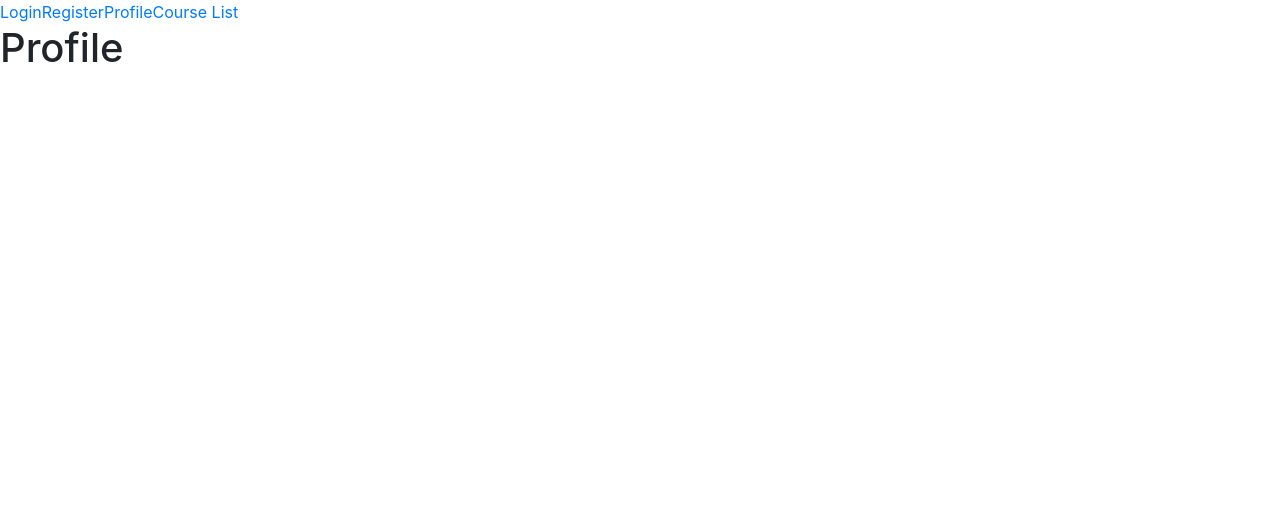
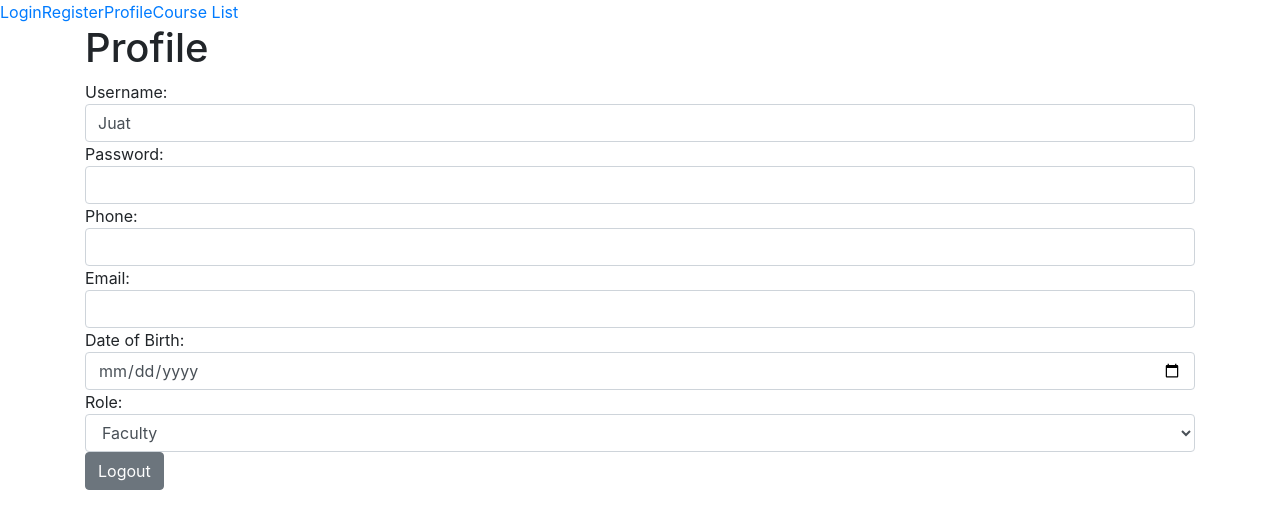
Before and after one commit to juatabot/lms-client-react, a React (Create React App) app: page /profile in a window 1280 px wide. Shown: the top 528 px of the page. Built offline with nearby package versions, Linux system fonts and the light colour scheme.

Commit message:
Add styling

```diff
--- a/src/components/CourseEditor.js
+++ b/src/components/CourseEditor.js
@@ -50,7 +50,7 @@ class CourseEditor extends React.Component {
 
   render() {
     return (
-      <div>
+      <div className="container">
         <div className="row">
           <div className="col-4">
             <ModuleList />
@@ -74,15 +74,14 @@ const propertyToDispatchMapper = (dispatch) => ({
       .findTopicsForLesson(lessonId)
       .then(topics => dispatch({
         type: "FIND_TOPICS_FOR_LESSON",
-        topics,
-        lessonId,
+        topics, topics,
       })),
   findLessonsForModule: moduleId => {
     lessonService.findLessonsForModule(moduleId)
       .then(lessons => dispatch({
         type: "FIND_LESSONS_FOR_MODULE",
-        lessons,
-        moduleId
+        lessons: lessons,
+        moduleId: moduleId
       }))
   },
   findModulesForCourse: courseId =>
--- a/src/components/CourseListComponent.js
+++ b/src/components/CourseListComponent.js
@@ -30,7 +30,7 @@ class CourseListComponent extends React.Component {
         }
       })
       )
-      .catch(error => {})
+      .catch(error => { })
   }
 
   deleteCourse = (course) => {
@@ -41,7 +41,7 @@ class CourseListComponent extends React.Component {
   }
 
   render() {
-    return(
+    return (
       <div className="container">
         <button
           onClick={this.createCourse}
@@ -52,7 +52,10 @@ class CourseListComponent extends React.Component {
         <table className="table">
           <thead>
             <tr>
-            <th>Title</th>
+              <th scope="col">Title</th>
+              <th scope="col">Owner</th>
+              <th scope="col">Last Modified</th>
+              <th scope="col">Actions</th>
             </tr>
           </thead>
           <tbody>
@@ -61,7 +64,7 @@ class CourseListComponent extends React.Component {
                 <CourseRowComponent
                   key={course._id}
                   deleteCourse={this.deleteCourse}
-                course={course}/>
+                  course={course} />
               )
             }
           </tbody>
--- a/src/components/Login.js
+++ b/src/components/Login.js
@@ -1,6 +1,57 @@
 import React from "react";
 
 export const Login = () =>
-  <div>
-    <h1>Login</h1>
+  <div class="container">
+
+    <h1>Sign In</h1>
+
+    <form>
+
+      <div class="form-group row">
+        <label for="username" class="col-sm-2 col-form-label">
+          <p>Username</p>
+        </label>
+        <div class="col-sm-10">
+          <input class="form-control wbdv-field wbdv-username" id="username" placeholder="Juat" />
+        </div>
+      </div>
+
+      <div class="form-group row">
+        <label for="password" class="col-sm-2 col-form-label">
+          Password
+    </label>
+        <div class="col-sm-10">
+          <input type="password" class="form-control wbdv-field wbdv-password" id="password" placeholder="123qwe#$%" />
+        </div>
+      </div>
+
+      <div class="form-group row">
+        <label for="" class="col-sm-2 col-form-label">
+
+        </label>
+        <div class="col-sm-10">
+          <a href="../profile/profile.template.client.html">
+            <button type="button" class="btn btn-primary wbdv-button wbdv-login">Sign in</button>
+          </a>
+
+          <button type="button" class="btn btn-secondary">Cancel</button>
+        </div>
+      </div>
+
+      <div class="form-group row">
+        <label for="" class="col-form-label">
+          <div class="extras">
+            <div class="col-12 wbdv-link wbdv-forgot-password">
+              <a href="#">Forgot Password?</a>
+            </div>
+
+            <br />
+
+            <div class="col-6 wbdv-link wbdv-register">
+              <a href="../register/register.template.client.html">Sign up</a>
+            </div>
+          </div>
+        </label>
+      </div>
+    </form>
   </div>
--- a/src/components/ModuleList.js
+++ b/src/components/ModuleList.js
@@ -16,12 +16,13 @@ const ModuleList = (
     deleteModule,
     createModule,
     updateModule }) =>
-  <div>
-    <h1>{course.title}</h1>
-    <ul>
+
+  <div className="card">
+    <ul className="list-group-flush">
+      <h1>{course.title}</h1>
       {
         modules.map(module =>
-          <li key={module._id}>
+          <li className="list-group-item" key={module._id}>
             <button
               className="btn btn-danger mr-1"
               onClick={() => deleteModule(module)}>
--- a/src/components/Profile.js
+++ b/src/components/Profile.js
@@ -1,6 +1,43 @@
 import React from "react";
 
 export const Profile = () =>
-  <div>
+  <div class="container">
     <h1>Profile</h1>
+    <div class="input-container">
+      <div class="wbdv-field wbdv-username">
+        <div class="field-name">Username: </div>
+        <input class="form-control" id="usernameFld" readonly value="Juat" />
+      </div>
+      <div class="wbdv-field wbdv-password">
+        <div class="field-name">Password: </div>
+        <input type="password" class="form-control" id="phoneFld" />
+      </div>
+      <div class="wbdv-field wbdv-phone">
+        <div class="field-name">Phone: </div>
+        <input class="form-control" id="phoneFld" />
+      </div>
+      <div class="wbdv-field wbdv-email">
+        <div class="field-name">Email: </div>
+        <input class="form-control" id="emailFld" type="email" />
+      </div>
+      <div class="wbdv-field wbdv-dob">
+        <div class="field-name">Date of Birth: </div>
+        <input class="form-control" id="dobFld" type="date" />
+      </div>
+      <div class="wbdv-field wbdv-role">
+        <div class="field-name">Role:</div>
+        <div class="dropdown">
+          <select id="roleFld" class="form-control">
+            <option value="FACULTY">Faculty</option>
+            <option value="STUDENT">Student</option>
+            <option value="ADMIN">Admin</option>
+          </select>
+        </div>
+      </div>
+    </div>
+    <div class="wbdv-button wbdv-update">
+      <a href="../index.html">
+        <button class="btn btn-secondary wbdv-button wbdv-logout" id="logoutBtn">Logout</button>
+      </a>
+    </div>
   </div>
--- a/src/components/Register.js
+++ b/src/components/Register.js
@@ -1,6 +1,31 @@
 import React from "react";
 
 export const Register = () =>
-  <div>
+  <div class="container">
     <h1>Register</h1>
+    <div class="input-container">
+      <a href="../index.html"><i class="fas fa-window-close"></i></a>
+      <div class="wbdv-field wbdv-username">
+        <div class="field-name">Username: </div>
+        <input class="form-control" id="usernameFld" placeholder="Juat" />
+      </div>
+      <div class="wbdv-field wbdv-password">
+        <div class="field-name">Password: </div>
+        <input class="form-control" id="pwdFld" type="password" />
+      </div>
+      <div class="wbdv-field wbdv-password-verify">
+        <div class="field-name">Confirm password: </div>
+        <input class="form-control" id="cpwdFld" type="password" />
+      </div>
+
+      <div class="wbdv-button">
+        <a href="../profile/profile.template.client.html">
+          <button class="btn btn-primary wbdv-field wbdvregister" id="updateBtn">Sign up</button>
+        </a>
+        <a href="../login/login.template.client.html">
+          <button class="btn btn-secondary wbdv-field wbdv-login" id="logoutBtn">Log in</button>
+        </a>
+
+      </div>
+    </div>
   </div>
--- a/src/reducers/topicReducer.js
+++ b/src/reducers/topicReducer.js
@@ -21,7 +21,8 @@ export const topicReducer = (state = {}, action) => {
                 topics: [
                     ...state.topics,
                     action.topic
-                ]
+                ],
+                lessonId: action.lessonId
             }
         case "DELETE_TOPIC":
             return {
--- a/src/services/LessonService.js
+++ b/src/services/LessonService.js
@@ -20,7 +20,7 @@ export const createLessonForModule = (moduleId, newLesson) =>
     }
   }).then(response => response.json())
 
-export const saveLesson = (newLesson) =>
+export const updateLesson = (newLesson) =>
   fetch(`${lessonUrl}/${newLesson._id}`, {
     method: "PUT",
     body: JSON.stringify(newLesson),
@@ -33,5 +33,5 @@ export default {
   findLessonsForModule,
   deleteLesson,
   createLessonForModule,
-  saveLesson
+  updateLesson
 }
--- a/src/services/TopicService.js
+++ b/src/services/TopicService.js
@@ -1,17 +1,14 @@
 const lessonUrl = "https://wbdv-generic-server.herokuapp.com/api/juat/lessons"
 const topicUrl = "https://wbdv-generic-server.herokuapp.com/api/juat/topics"
 
-export const updateTopic = (topicId, newTopic) => {
-    console.log("updating topic");
-    fetch(`${topicUrl}/${topicId}`, {
+export const updateTopic = (newTopic) =>
+    fetch(`${topicUrl}/${newTopic._id}`, {
         method: "PUT",
         body: JSON.stringify(newTopic),
         headers: {
             "content-type": "application/json"
         }
-    })
-        .then(response => response.json())
-}
+    }).then(response => response.json())
 
 export const findTopicsForLesson = (lessonId) =>
     fetch(`${lessonUrl}/${lessonId}/topics`)
@@ -26,24 +23,14 @@ export const createTopicForLesson = (lessonId, newTopic) =>
         }
     }).then(response => response.json())
 
-export const saveTopic = (newTopic) =>
-    fetch(`${topicUrl}/${newTopic._id}`, {
-        method: "PUT",
-        body: JSON.stringify(newTopic),
-        headers: {
-            "content-type": "application/json"
-        }
-    }).then(response => response.json())
-
 export const deleteTopic = (topicId) =>
     fetch(`${topicUrl}/${topicId}`, {
         method: "DELETE"
-    })
-        .then(response => response.json())
+    }).then(response => response.json())
 
 export default {
     findTopicsForLesson,
     createTopicForLesson,
     deleteTopic,
-    saveTopic,
+    updateTopic,
 }
```
Also changed, not shown: src/components/HelloComponent.js (deleted, +0 -14 lines), src/components/LessonTabs.js (+18 -15 lines), src/components/TopicTabs.js (+27 -22 lines). Lines whose indentation alone changed are shown as unchanged.
